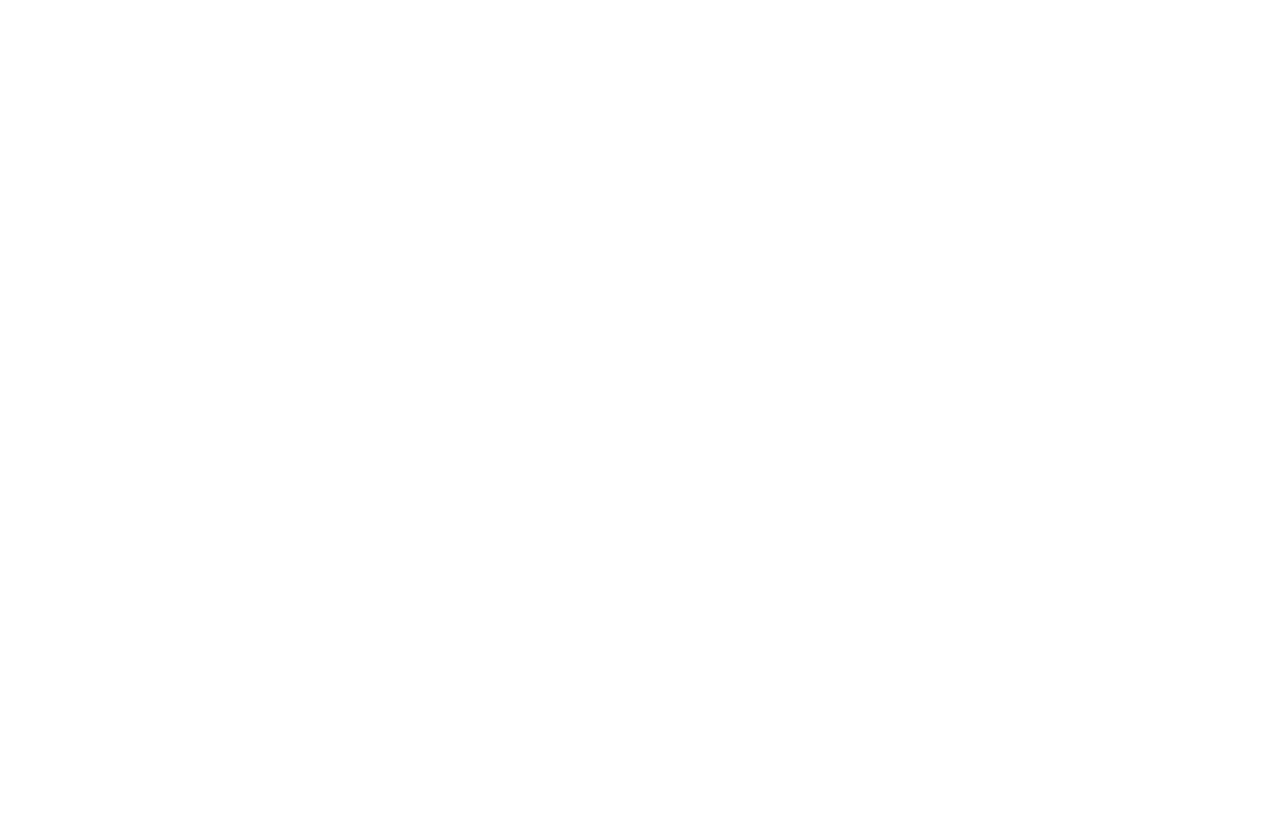
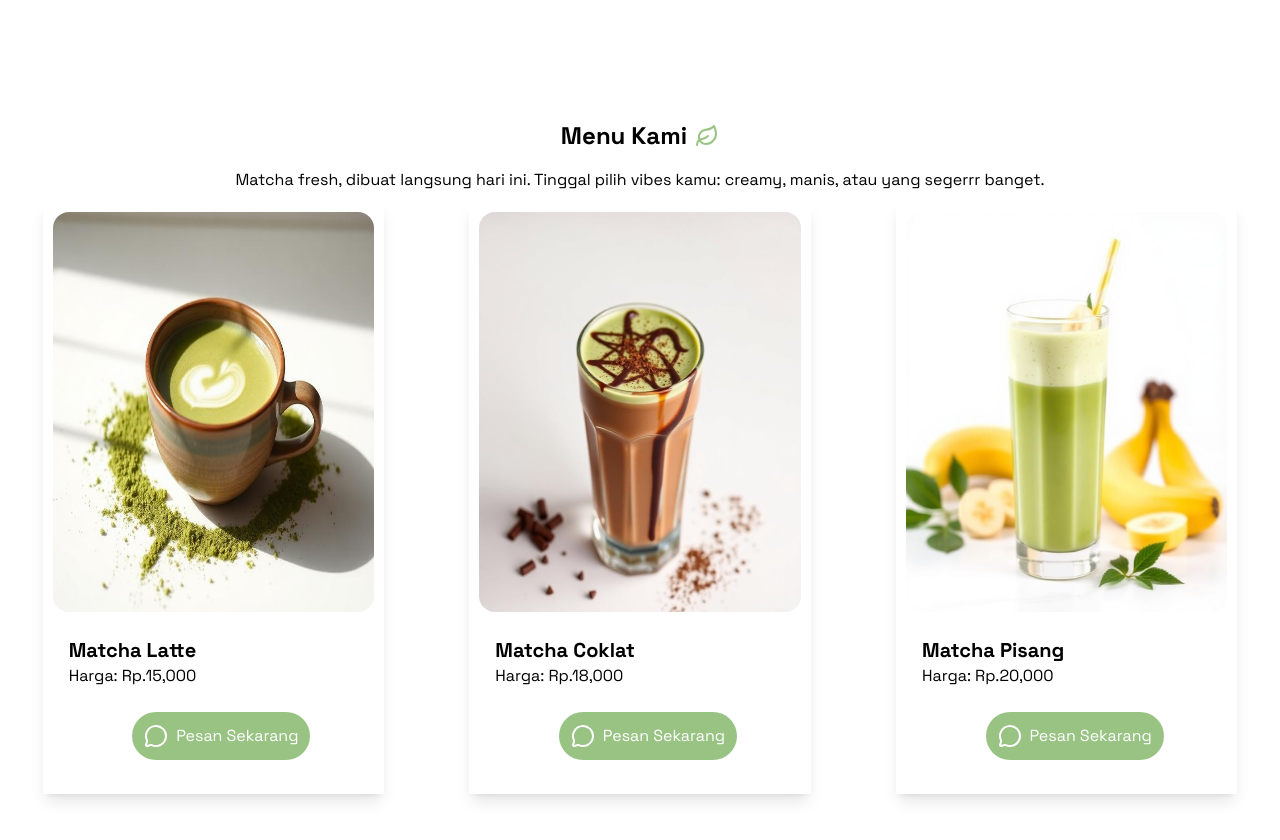
Before and after one commit to FerryKurniawn/umkm-romansa, a React (Vite) app: page / in a window 1280 px wide. Shown: the part 720-1560 px from the top of the page. Before the commit the page ends 800 px from the top, so only its background shows below. Built offline with nearby package versions, Linux system fonts and the light colour scheme.

Commit message:
feat(product): add product section for mobile and desktop

```diff
--- a/src/App.jsx
+++ b/src/App.jsx
@@ -1,11 +1,13 @@
 import Nav from "./assets/components/Nav";
 import Hero from "./assets/components/Hero";
+import Produk from "./assets/components/Produk";
 const App = () => {
   return (
     <>
       <div className="min-h-screen ">
         <Nav />
         <Hero />
+        <Produk />
       </div>
     </>
   );
--- a/src/assets/components/Hero.jsx
+++ b/src/assets/components/Hero.jsx
@@ -2,7 +2,7 @@
 
 const Hero = () => {
   return (
-    <section id="beranda" className="pt-[130px] md:pt-[250px] min-h-screen">
+    <section id="beranda" className="pt-[130px] md:pt-[250px] md:min-h-screen">
       <div className="container mx-auto px-4 md:px-0">
         <div className="flex items-center">
           <div>
--- a/src/assets/components/Nav.jsx
+++ b/src/assets/components/Nav.jsx
@@ -47,7 +47,7 @@
                     fill="none"
                   />
                 </svg>
-                <p className="text-white font-bold">Order via whatsapp</p>
+                <p className="text-white font-bold">Pesan via whatsapp</p>
               </a>
             </li>
           </ul>
--- /dev/null
+++ b/src/assets/components/Produk.jsx
@@ -0,0 +1,62 @@
+import { Leaf, MessageCircle } from "lucide-react";
+
+const Produk = () => {
+  const produkMenu = [
+    { id: 1, name: "Matcha Latte", image: "matcha-latte.jpg", price: 15_000 },
+    { id: 2, name: "Matcha Coklat", image: "macho.jpg", price: 18_000 },
+    { id: 3, name: "Matcha Pisang", image: "chasang.jpg", price: 20_000 },
+  ];
+  const ProductCard = ({ name, price, image }) => {
+    return (
+      <>
+        <div className="p-2.5 m-2.5 w-[80%] flex mx-auto flex-col shadow-lg bg-white">
+          <div className="flex justify-center">
+            <img
+              src={image}
+              alt={image.toLocaleString()}
+              className="w-full rounded-2xl h-[400px]"
+            />
+          </div>
+          <div className="pl-4 ">
+            <h1 className="text-xl font-bold mt-6">{name}</h1>
+            <p>Harga: Rp.{price.toLocaleString()} </p>
+            <div className="flex gap-2 bg-[#98c383] w-fit items-center mx-auto p-3 my-6 rounded-full">
+              <MessageCircle color="white" />
+              <p className="text-white">Pesan Sekarang</p>
+            </div>
+          </div>
+        </div>
+      </>
+    );
+  };
+  return (
+    <>
+      <section id="produk" className="md:min-h-screen scroll-mt-[200px]">
+        <div className="container mx-auto">
+          <div className="flex flex-col items-center mt-10">
+            <div className="flex gap-2 items-center text-center mb-4">
+              <h1 className="font-bold text-2xl">Menu Kami</h1>
+              <Leaf color="#98c383" />
+            </div>
+            <p className="text-center max-w-[85%]">
+              Matcha fresh, dibuat langsung hari ini. Tinggal pilih vibes kamu:
+              creamy, manis, atau yang segerrr banget.
+            </p>
+            <div className="grid grid-cols-1 md:grid-cols-3">
+              {produkMenu.map((item) => (
+                <ProductCard
+                  key={item.id}
+                  image={item.image}
+                  name={item.name}
+                  price={item.price}
+                />
+              ))}
+            </div>
+          </div>
+        </div>
+      </section>
+    </>
+  );
+};
+
+export default Produk;
```
